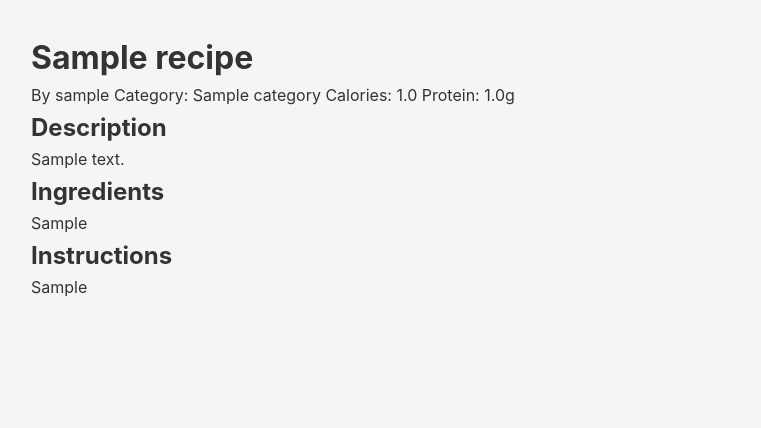
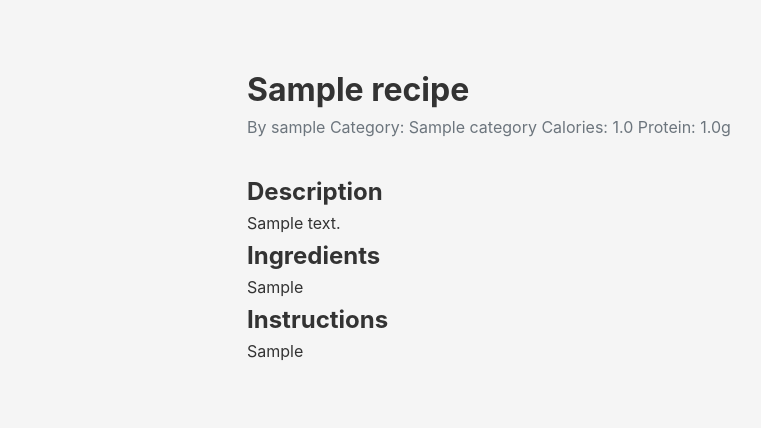
Before and after one commit to billbaord/WhatToEat, a Flask app: page /recipe/1 in a window 1280 px wide. Shown: the part 64-492 px from the top of the page, without its empty margins (25-786 px from the left). Run offline with Flask 3, Linux system fonts and the light colour scheme; tables that the repository leaves empty hold one stand-in row (values such as "Sample post").

Commit message:
CSS - View recipe
Added some CSS for viewing recipe

```diff
--- a/app/static/css/styles.css
+++ b/app/static/css/styles.css
@@ -225,3 +225,23 @@ body {
     background-color: #0069d9;
     border-color: #0062cc;
 }
+
+/* Recipe Details */
+.recipe-details {
+    max-width: 800px;
+    margin: 0 auto;
+    padding: 2rem;
+}
+
+.recipe-header {
+    margin-bottom: 2rem;
+}
+
+.recipe-meta {
+    color: var(--secondary-color);
+    margin-bottom: 1rem;
+}
+
+.recipe-content {
+    margin-bottom: 2rem;
+}
```
